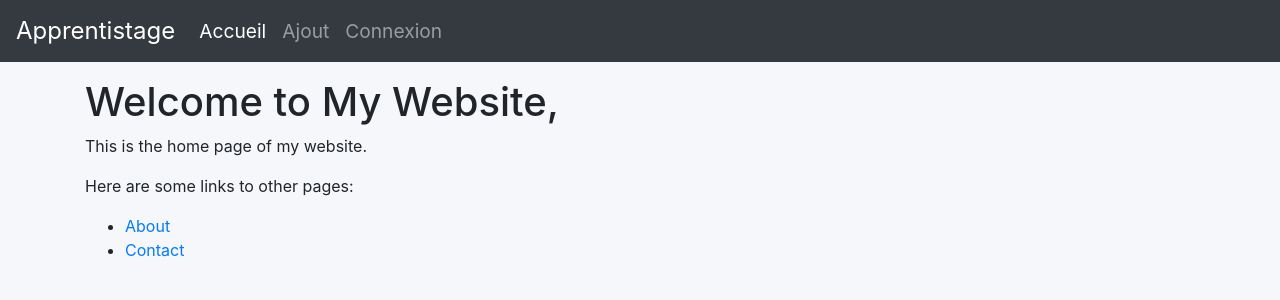
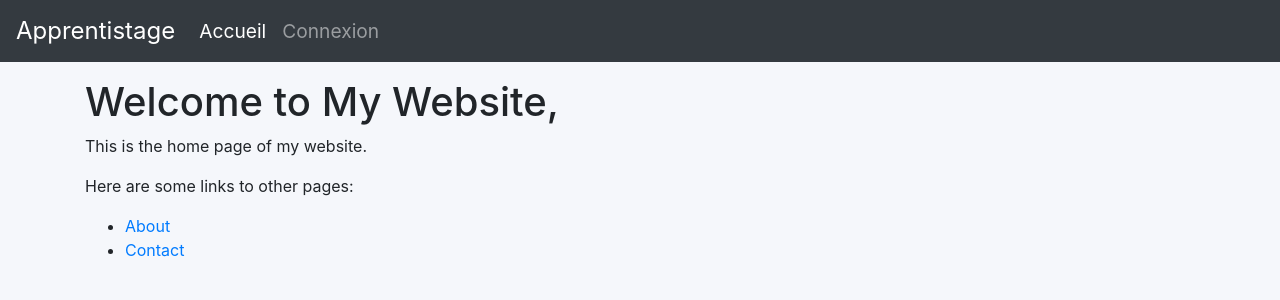
Before and after one commit to VODMANN/ApprentiStage_Django, a Django app: page / in a window 1280 px wide. Shown: the top 300 px of the page. Run offline with Django 4.2, Linux system fonts and the light colour scheme; parts of the project's set-up code (start-up, migrations or seed data) failed here and were passed over; some libraries are stand-ins or nearby versions.

Commit message:
main affichage

```diff
--- a/ApprentiStageDjango/lesApprentiStage/templates/base.html
+++ b/ApprentiStageDjango/lesApprentiStage/templates/base.html
@@ -90,10 +90,6 @@
                             </li>
                             {% else %}
 
-                            <li class="nav-item" >
-                                <a class="nav-link"
-                                    href=" {% url 'lesApprentiStage:ajout_stage'%} ">Ajout</a>
-                            </li>
                             {% endif %}
                             {% if user.is_authenticated %}
                             <li class="nav-item">
--- a/ApprentiStageDjango/lesApprentiStage/views.py
+++ b/ApprentiStageDjango/lesApprentiStage/views.py
@@ -212,7 +212,8 @@ def soutenance_ens(request, user_type):
 
 
 
-
+@login_required
+@user_type_required('etudiant')
 def ajouter_contrat(request):
     if request.method == 'POST':
         form = ContratEtudiantForm(request.POST)
```
Also changed, not shown: 1 other file.
